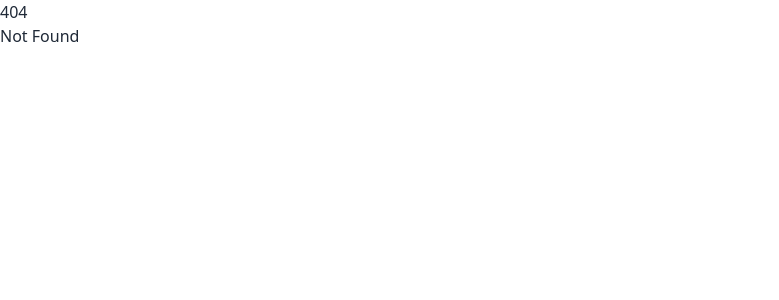
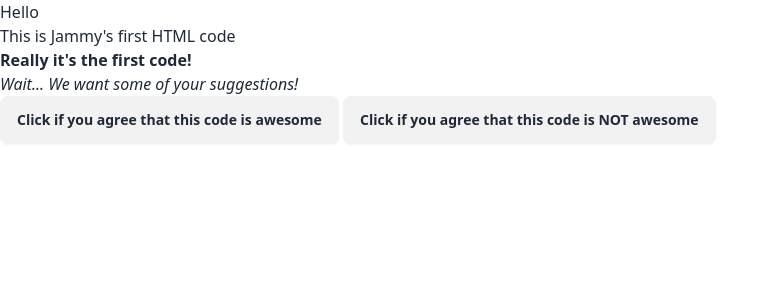
Before and after one commit to prisms-cs-club/cow-says-moo, a SvelteKit app: page /hello in a window 1280 px wide. Before the commit this address had no page. Shown: the top 300 px of the page, without its empty margins (0-779 px from the left). Built offline with nearby package versions, Linux system fonts and the light colour scheme.

Commit message:
Added some cool buttons

```diff
--- /dev/null
+++ b/src/routes/hello/+page.svelte
@@ -0,0 +1,8 @@
+<h1>Hello</h1>
+<p>This is Jammy's first HTML code</p>
+<b>Really it's the first code!</b>
+<p></p>
+<i>Wait... We want some of your suggestions!</i>
+<p></p>
+<button class = "btn">Click if you agree that this code is awesome</button>
+<button class = "btn">Click if you agree that this code is NOT awesome</button>
```
